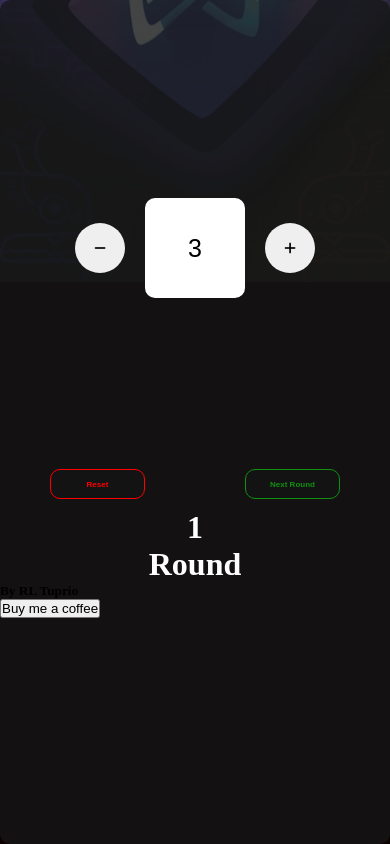
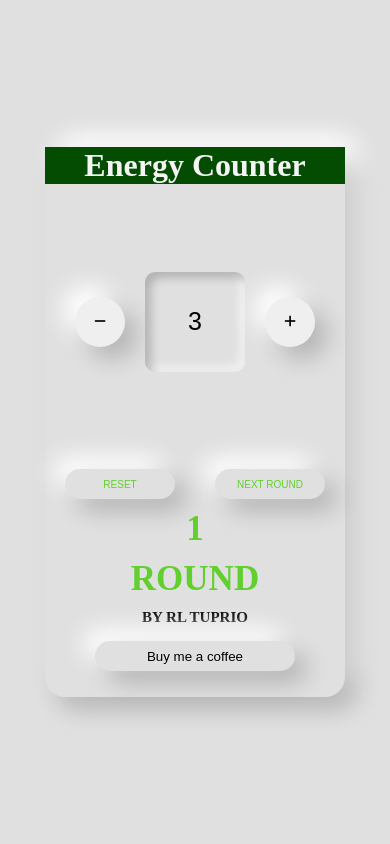
Before and after one commit to leemonnadee/Enegy_Counter, a plain HTML site: page index.html in a window 390 px wide. Drawn offline with nearby package versions, Linux system fonts and the light colour scheme.

Commit message:
Update style.css

```diff
--- a/style.css
+++ b/style.css
@@ -3,30 +3,29 @@
     padding: 0%;
 }
 body{
- background-image: url(Axie-Infinity.jpg);
- background-size: cover;
- background-repeat: no-repeat;
 
 
- background-color: rgb(14, 0, 0);
+ background-color: #e0e0e0;
 
 }
-.container{
-    height: 100vh;
-    width: 100%;
-}
+
 
 .maincontainer{
-    height: 500px;
+    width: 350px;
+    height:550px;
     border-radius: 10px;
-    width: 500px;
+    background: #e0e0e0;
+
+    box-shadow: 12px 12px 24px 0 rgba(0, 0, 0, 0.2),12px -12px 24px 0 rgba(255, 255, 255,1);
+
     position: absolute;
     left: 50%;
     top: 50%;
     border: none;
     transform: translate(-50%,-50%);
-  background-color: rgba(20, 22, 22, 0.8);
-
+    background: #e0e0e0;
+    box-shadow: outset 6px 6px 10px 0 rgba(0, 0, 0,0.2),inset -6px -6px 10px 0 rgba(255, 255, 255, 0.5);
+    border-radius: 20px;
 }
 .number{
     height: 50%;
@@ -44,6 +43,9 @@ body{
     text-decoration: none;
     border: none;
     font-size: 25px;
+    background-color: #e0e0e0;
+    box-shadow: inset 6px 6px 10px 0 rgba(0, 0, 0,0.2),inset -6px -6px 10px 0 rgba(255, 255, 255, 0.5);
+
 }
 .number button{
     height: 50px;
@@ -51,6 +53,8 @@ body{
    border: none;
   border-radius: 50%;
     margin: 20px;
+    box-shadow: 12px 12px 24px 0 rgba(0, 0, 0, 0.2),-12px -12px 24px 0 rgba(255, 255, 255, 1);
+
 }
 .number button:nth-child(1):hover{
     transition: 0.3s ease-in;
@@ -74,26 +78,23 @@ body{
 }
 
 .res button{
-    margin: 50px;
+    width:120px;
     height: 30px;
-    width: 110px;
+    background: #e0e0e0;
+    outline: none;
     border: none;
-    border-radius: 10px;
-    font-size: 14px;
+    font-size: 15px;
+    text-transform:uppercase ;
+    font-weight: 600;
+    margin: 20px ;
+    color:rgb(97, 207, 46);
+    cursor: pointer;
+
+    border-radius: 40px;
+    box-shadow: 12px 12px 24px 0 rgba(0, 0, 0, 0.2),-12px -12px 24px 0 rgba(255, 255, 255, 1);
 
 }
-.res button:nth-child(1){
-    border: 1px solid red;
-    color: red;
-    background-color: rgba(20, 22, 22, 0.5);
-    font-weight: 600;
-}
-.res button:nth-child(2){
-    border: 1px solid rgb(16, 144, 16);
-    color: rgb(16, 144, 16);
-    background-color: rgba(20, 22, 22, 0.5);
-    font-weight: 600;
-}
+
 
 .res button:nth-child(1):hover{
     transition: 0.2s ease-in;
@@ -108,49 +109,72 @@ body{
 
 }
 .rnd h1{
-    color:  white;
+    font-size: 35px;
+    color: rgb(97, 207, 46);
+    margin-bottom: 10px;
+    text-transform: uppercase;
     text-align: center;
 }
 
 #bloodmoon{
     color: whitesmoke;
-    background-color: rgb(161, 40, 40);
-    animation: anim 1s infinite;
+    background-color: rgb(3, 41, 1);
+    animation: anim1 2s infinite;
     text-align: center;
-    visibility: hidden;
+
 }
+
+@keyframes anim1{
+    0%{
+      background-color: rgb(8, 219, 8);
+      transition: 2s;
+    }
+
+  }
 @keyframes anim{
   0%{
-    background-color: rgb(251, 0, 0);
+    background-color: rgb(207, 20, 13);
+    transition: 2s;
   }
 
 }
+.me{
 
-footer{
-    background-color: rgb(26, 15, 1);
+
+    display: flex;
+    align-items: center;
+    justify-content: center;
+}
+h5{
+    text-align: center;
+    font-size: 15px;
+
+    text-transform: uppercase;
+}
+.me button{
+    margin-top: 15px;
+    height: 30px;
+    width: 200px;
+    border-radius: 20px;
+    border: none;
+    background-color: #e0e0e0;
+    box-shadow: 12px 12px 24px 0 rgba(0, 0, 0, 0.2),-12px -12px 24px 0 rgba(255, 255, 255, 1);
+
+}
+.me button:hover{
+    background-color: rgb(120, 175, 37);
+    color: wheat;
 }
 @media(max-width:400px){
-   .maincontainer{
-        width: 100vw;
-        height: 100vh;
-    }
-    .container{
-        display: flex;
-        justify-content: center;
-        align-items: center;
-        height: 100%;
-        width: 100%;
+
+    .maincontainer{
+        width: 300px;
+
     }
     .res button{
-        font-size: 8px;
-        width: 100px;
+        font-size: 10px;
+        width: 200px;
         font-weight: 100;
     }
-    body{
-        background-image: url(Axie-Infinity.jpg);
-        background-size: auto;
-        background-position: center;
-       background-color: rgb(14, 0, 0);
-        background-repeat: no-repeat;
-       }
+
 }
```
